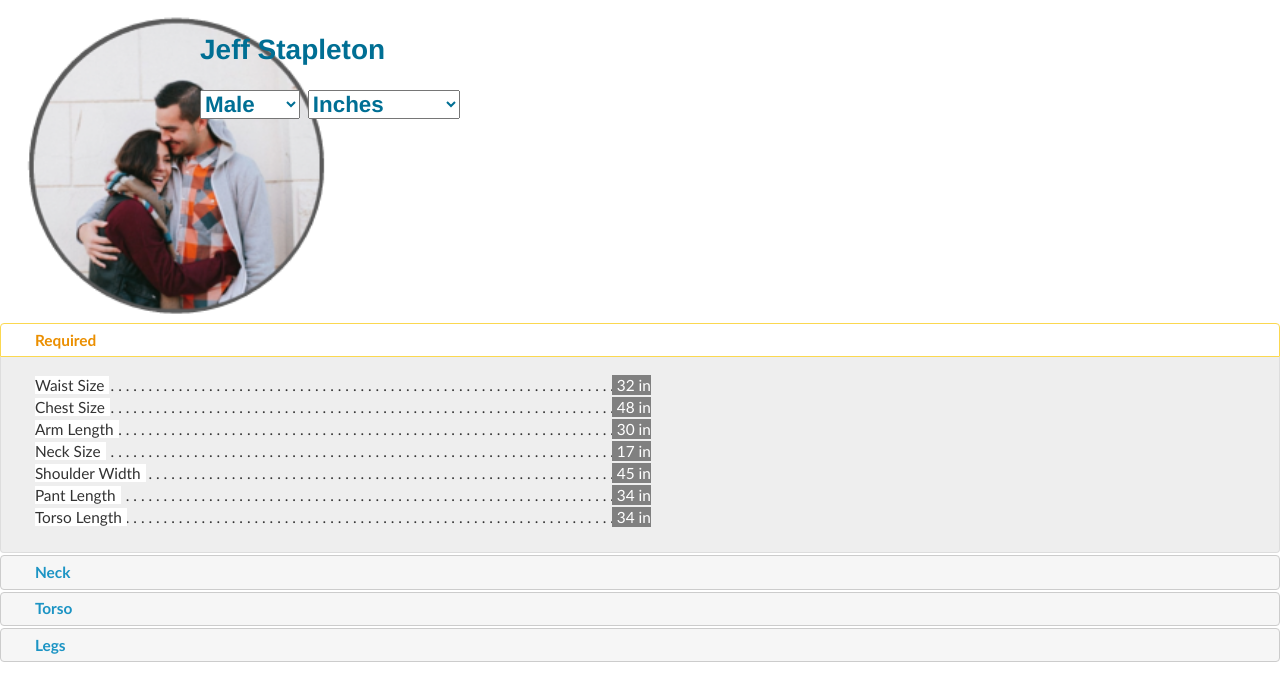
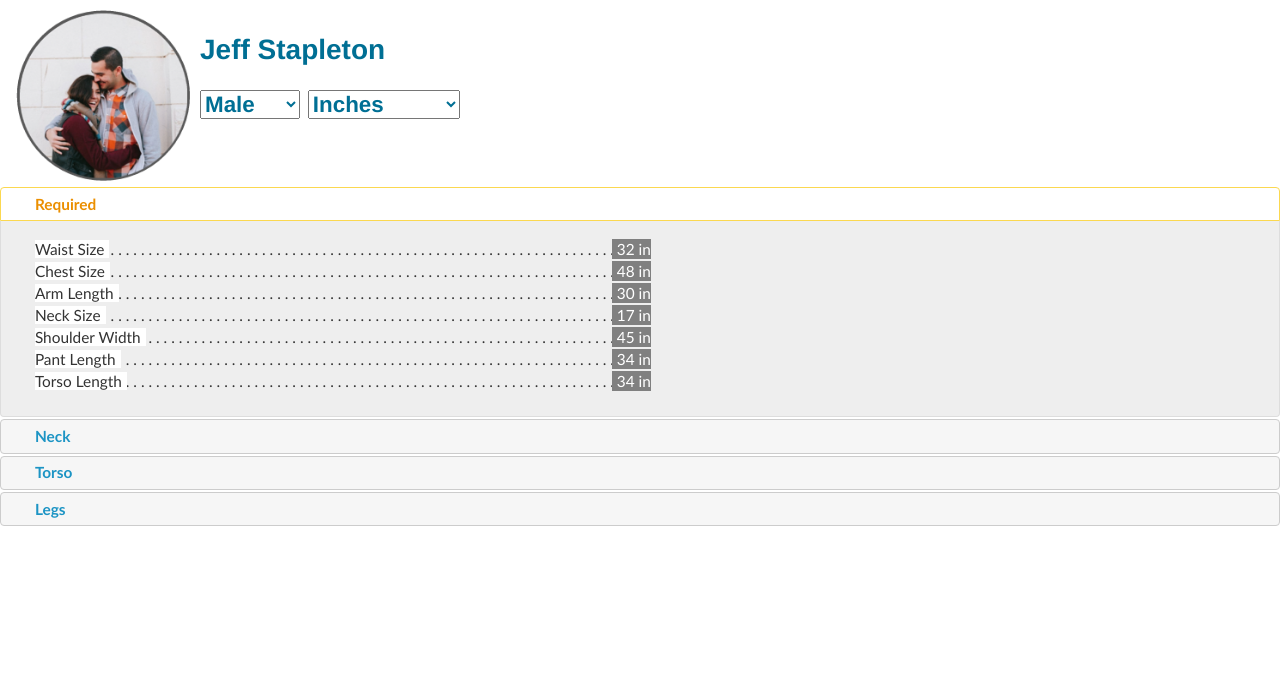
Before and after one commit to THEMVFFINMAN/Clothing-Prototype, a plain HTML site: page settings.html in a window 1280 px wide. Drawn offline with nearby package versions, Linux system fonts and the light colour scheme.

Commit message:
Image resizing

```diff
--- a/settings.html
+++ b/settings.html
@@ -74,7 +74,7 @@ margin-top:2px;
 </select>
 </p>
 
-<img src="pics/main2.png" style="width:30%;height:30%;">
+<img src="pics/main2.png" style="width:225px;height:185px;">
 
 <div id="accordion">
   <h3>Required</h3>
```
